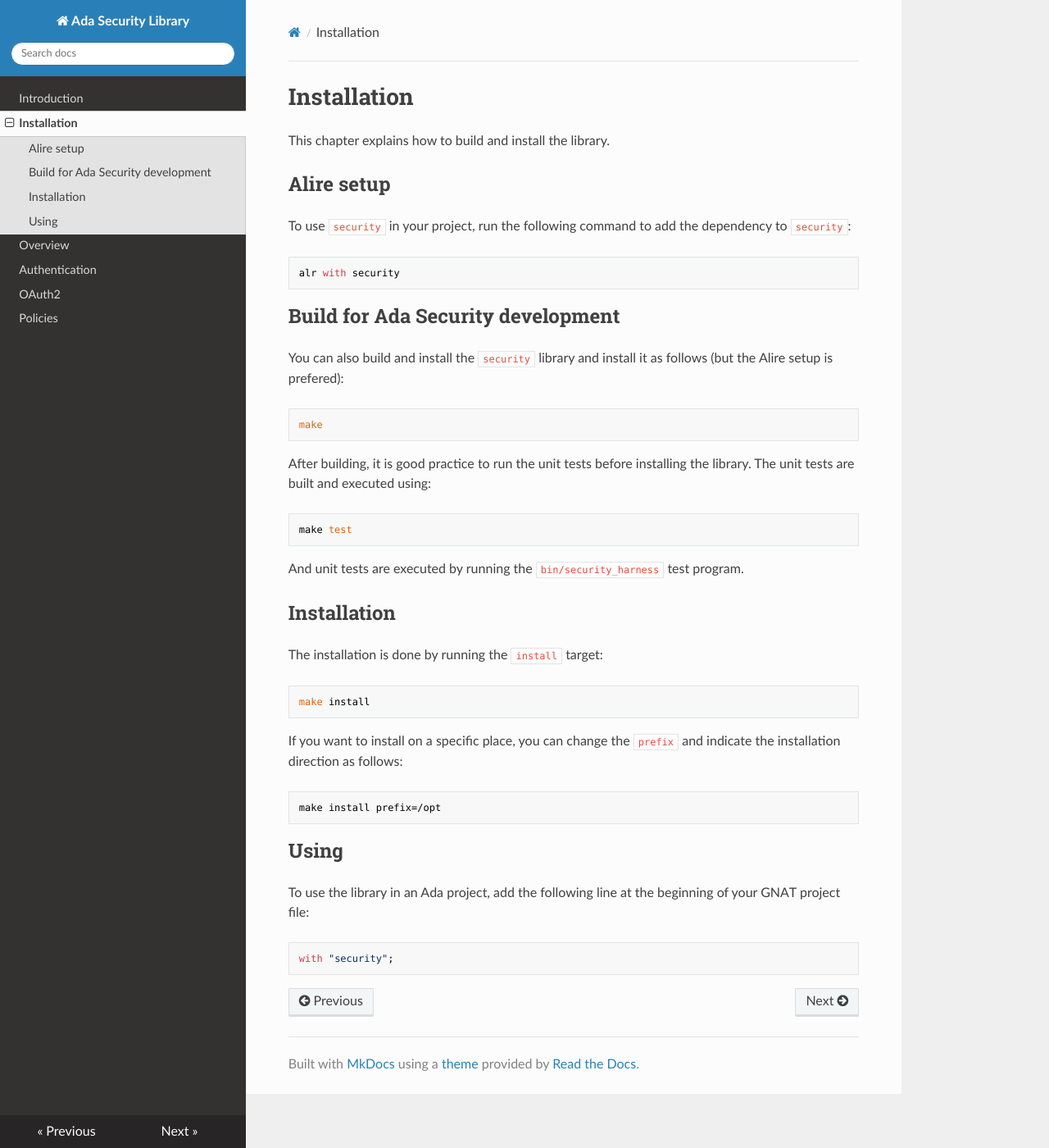
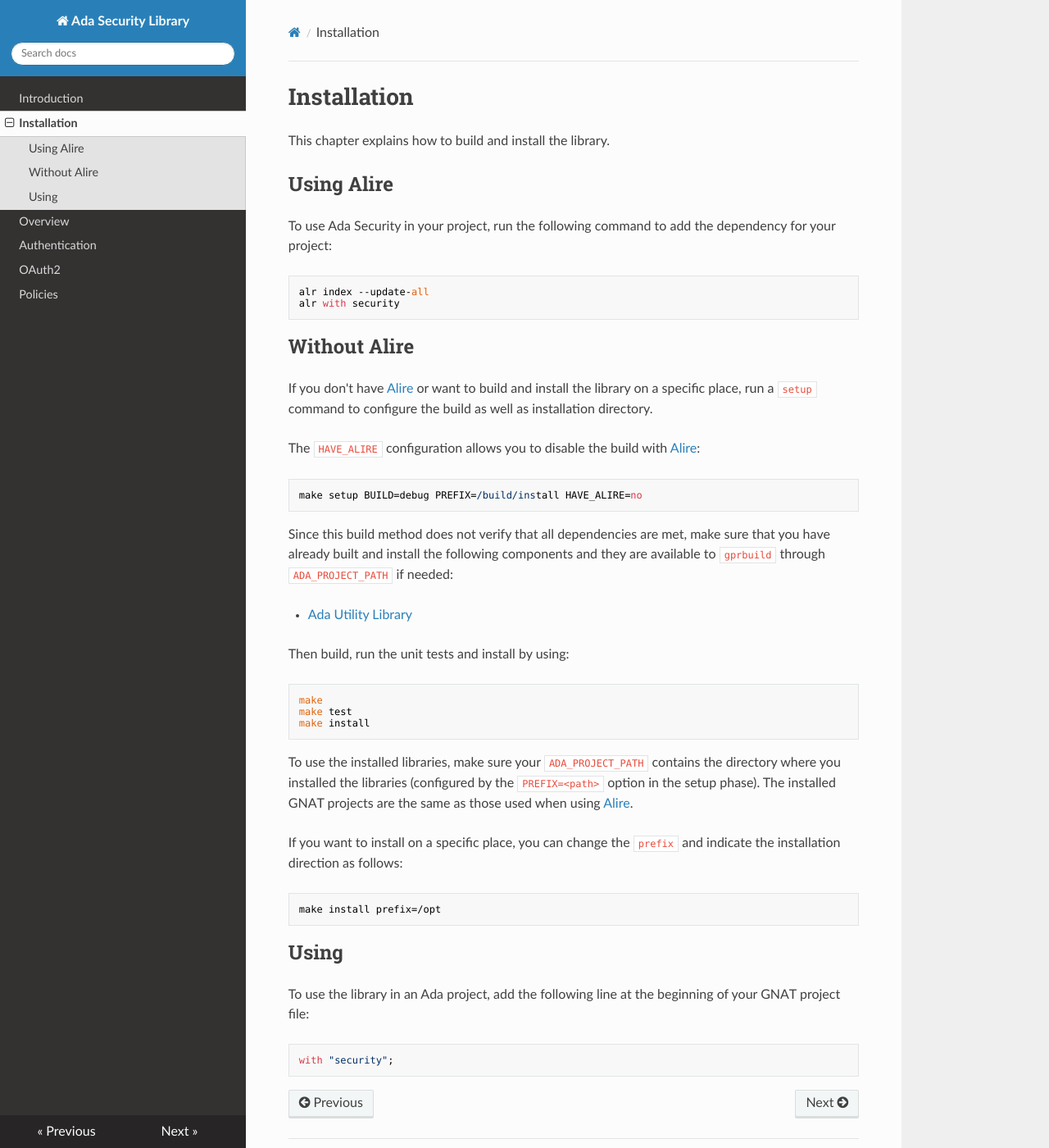
Before and after one commit to stcarrez/ada-security, an MkDocs documentation site: the page built from docs/Installation.md, in a window 1280 px wide and 1400 px high. Shown: the whole window at 82% size. Built offline with MkDocs 1.6.1, drawn with Linux system fonts in a browser that asks for light colours; nearby versions of some CDN libraries.

Commit message:
Update build and installation instruction when Alire is not available

````diff
--- a/docs/Installation.md
+++ b/docs/Installation.md
@@ -2,37 +2,45 @@
 
 This chapter explains how to build and install the library.
 
-## Alire setup
+## Using Alire
 
-To use `security` in your project, run the following command to add the dependency
-to `security`:
+To use Ada Security in your project, run the following command to add the dependency
+for your project:
 
 ```
+alr index --update-all
 alr with security
 ```
 
-## Build for Ada Security development
+## Without Alire
 
-You can also build and install the `security` library and install it as follows
-(but the Alire setup is prefered):
+If you don't have [Alire](https://alire.ada.dev/) or want to build and install the library
+on a specific place, run a `setup` command to configure the build as well as installation
+directory.
+
+The `HAVE_ALIRE` configuration allows you to disable the build with [Alire](https://alire.ada.dev/):
+
+```
+make setup BUILD=debug PREFIX=/build/install HAVE_ALIRE=no
+```
+
+Since this build method does not verify that all dependencies are met, make sure that you
+have already built and install the following components and they are available to `gprbuild`
+through `ADA_PROJECT_PATH` if needed:
+
+* [Ada Utility Library](https://gitlab.com/stcarrez/ada-util/)
+
+Then build, run the unit tests and install by using:
 
 ```
 make
+make test
+make install
 ```
 
-After building, it is good practice to run the unit tests before installing the library.
-The unit tests are built and executed using:
-```
-make test
-```
-And unit tests are executed by running the `bin/security_harness` test program.
-
-## Installation
-The installation is done by running the `install` target:
-
-```
-make install
-```
+To use the installed libraries, make sure your `ADA_PROJECT_PATH` contains the directory
+where you installed the libraries (configured by the `PREFIX=<path>` option in the setup phase).
+The installed GNAT projects are the same as those used when using [Alire](https://alire.ada.dev/).
 
 If you want to install on a specific place, you can change the `prefix` and indicate the installation
 direction as follows:
````
Also changed, not shown: README.md (+1 -2 lines), docs/title.md (+1 -1 lines).
